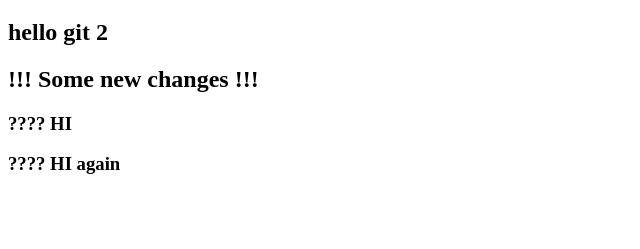
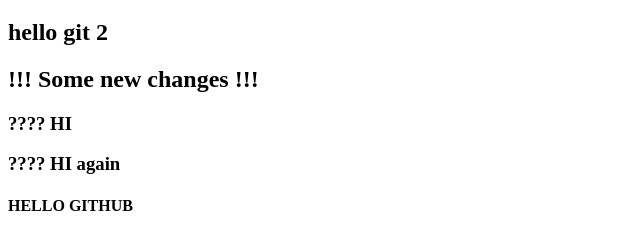
Before and after one commit to webmastervlad/git_test, a plain HTML site: page index.html in a window 1280 px wide. Shown: the part 61-310 px from the top of the page, without its empty margins (0-640 px from the left). Drawn offline with Linux system fonts and the light colour scheme.

Commit message:
5th commit

```diff
--- a/index.html
+++ b/index.html
@@ -10,5 +10,8 @@
 	<h2>!!! Some new changes !!!</h2>
 	<h3>???? HI </h3>
 	<h3>???? HI again </h3>
+
+	<h4>HELLO GITHUB </h4>
+
 </body>
 </html>
```
